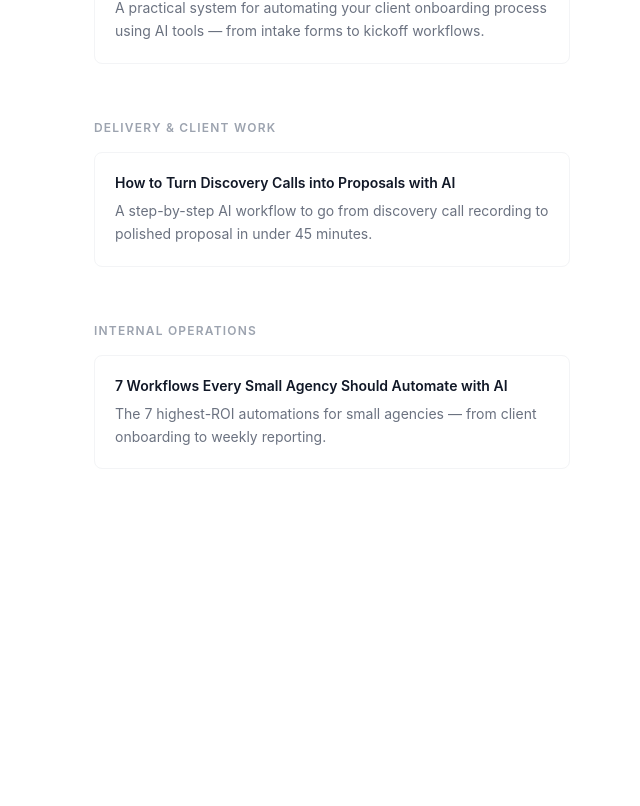
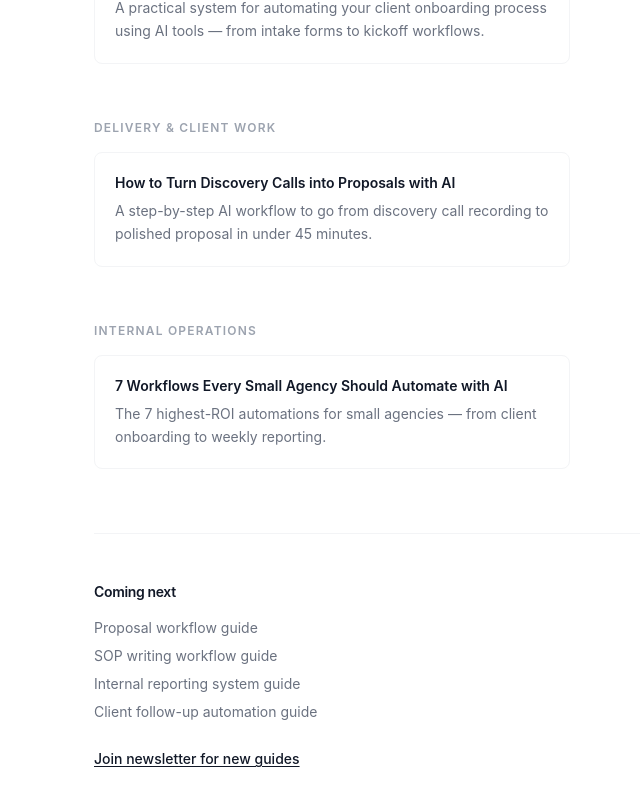
Before and after one commit to veramey/my-website, a Next.js app: page /guides in a window 1280 px wide. Shown: the part 352-1158 px from the top of the page, without its empty margins (58-698 px from the left). Before the commit the page ends 885 px from the top, so only its background shows below. Built offline with nearby package versions, Linux system fonts and the light colour scheme.

Commit message:
feat: implement issue #187 (#188)
Implemented by AI Teammate via Claude Code.
Closes #187

Co-authored-by: AI Teammate <agent.ai.native@gmail.com>

```diff
--- a/src/pages/guides/index.tsx
+++ b/src/pages/guides/index.tsx
@@ -83,6 +83,23 @@ export default function GuidesIndex() {
             ))}
           </div>
         )}
+        <section className="mt-16 border-t border-gray-100 pt-12">
+          <h2 className="text-sm font-semibold text-gray-900 tracking-tight">Coming next</h2>
+          <ul className="mt-4 space-y-2">
+            <li className="text-sm text-gray-500">Proposal workflow guide</li>
+            <li className="text-sm text-gray-500">SOP writing workflow guide</li>
+            <li className="text-sm text-gray-500">Internal reporting system guide</li>
+            <li className="text-sm text-gray-500">Client follow-up automation guide</li>
+          </ul>
+          <div className="mt-6">
+            <Link
+              href="/newsletter"
+              className="text-sm font-medium text-gray-900 underline underline-offset-2 hover:text-gray-600 transition-colors"
+            >
+              Join newsletter for new guides
+            </Link>
+          </div>
+        </section>
       </main>
     </>
   )
```
Also changed, not shown: 1 other file (tests, documents, lock files or other folders).
